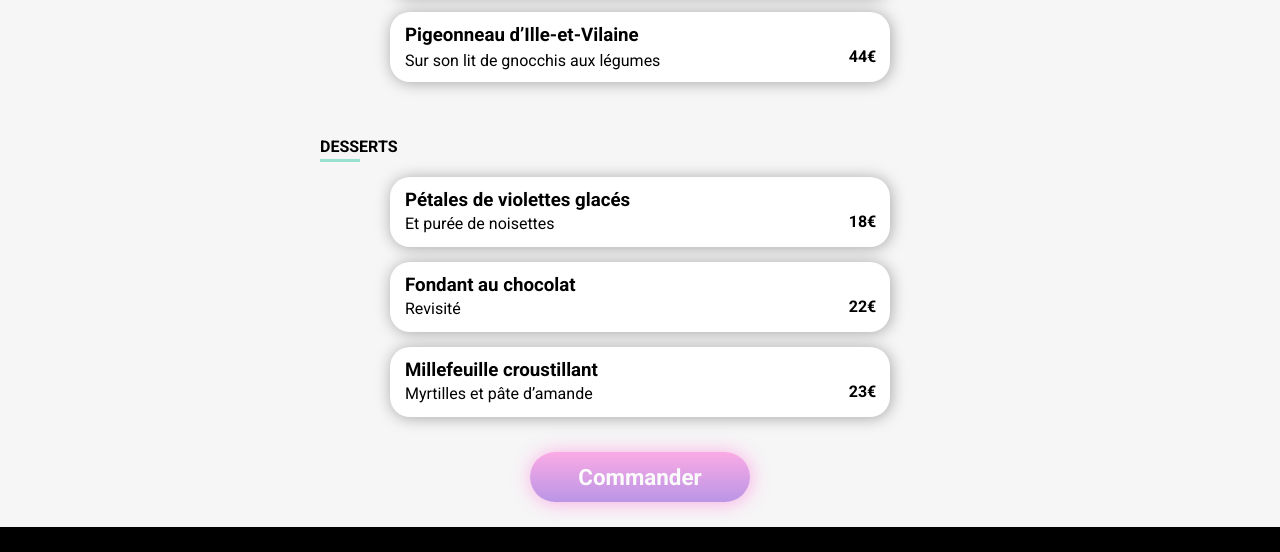
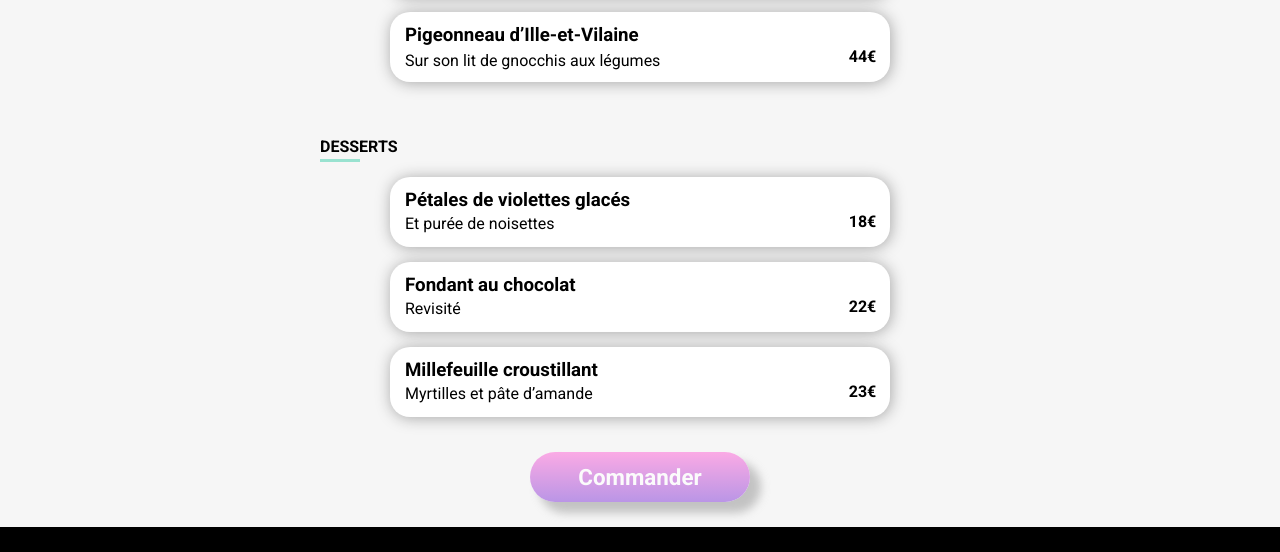
Before and after one commit to Dyloow/P3_OpenClassrooms, a plain HTML site: page a_la_francaise.html in a window 1280 px wide. In both pictures the pointer is over the element "Commander". Shown: the part 1247-1799 px from the top of the page. Drawn offline with Linux system fonts and the light colour scheme; a web font is replaced by a local one.

Commit message:
shadow box button

```diff
--- a/css/style.css
+++ b/css/style.css
@@ -940,13 +940,14 @@ main .restaurant_name .fa-heart {
 .btn:hover {
   opacity: 0.6;
   -webkit-box-shadow: 1px 1px 20px #FF79DA;
-  box-shadow: 1px 1px 20px #FF79DA;
+  box-shadow: 10px 10px 10px 1px #a1a1a1;
 }
 
 .btn-command {
   margin-top: 25px;
   -webkit-animation: opacitystart 3s;
   animation: opacitystart 3s;
+  box-shadow: 5px 5px 10px 1px #a1a1a1;
 }
 
 @media (min-width: 768px) {
```
